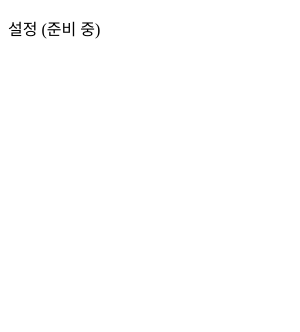
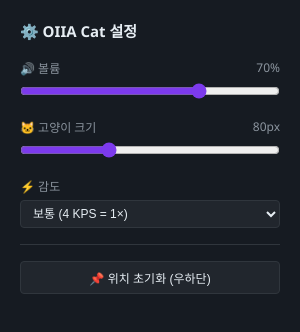
Before and after one commit to SongSeungHyeon01/oiia-cat, an Electron app: page src/settings/index.html in a window 300 px wide. Drawn offline with Linux system fonts and the light colour scheme; no server answers.

Commit message:
feat: settings window with live sliders

```diff
--- a/src/settings/index.html
+++ b/src/settings/index.html
@@ -1 +1,74 @@
-<!DOCTYPE html><html><body><p>설정 (준비 중)</p></body></html>
+<!DOCTYPE html>
+<html>
+<head>
+  <meta charset="UTF-8">
+  <title>OIIA Cat 설정</title>
+  <style>
+    * { box-sizing: border-box; margin: 0; padding: 0; }
+    body {
+      font-family: 'Segoe UI', sans-serif;
+      background: #161b22;
+      color: #e6edf3;
+      padding: 20px;
+    }
+    h2 { font-size: 15px; margin-bottom: 18px; }
+    .row { margin-bottom: 14px; }
+    label {
+      display: flex;
+      justify-content: space-between;
+      font-size: 12px;
+      color: #8b949e;
+      margin-bottom: 5px;
+    }
+    input[type="range"] { width: 100%; accent-color: #7c3aed; }
+    select {
+      width: 100%;
+      background: #21262d;
+      border: 1px solid #30363d;
+      color: #e6edf3;
+      padding: 5px 8px;
+      border-radius: 4px;
+      font-size: 12px;
+    }
+    hr { border: none; border-top: 1px solid #30363d; margin: 16px 0; }
+    button {
+      width: 100%;
+      background: #21262d;
+      border: 1px solid #30363d;
+      color: #e6edf3;
+      padding: 7px;
+      border-radius: 4px;
+      font-size: 12px;
+      cursor: pointer;
+    }
+    button:hover { background: #2d333b; }
+  </style>
+</head>
+<body>
+  <h2>⚙️ OIIA Cat 설정</h2>
+
+  <div class="row">
+    <label>🔊 볼륨 <span id="volumeVal">70%</span></label>
+    <input type="range" id="volume" min="0" max="100" value="70">
+  </div>
+
+  <div class="row">
+    <label>🐱 고양이 크기 <span id="sizeVal">80px</span></label>
+    <input type="range" id="catSize" min="40" max="160" value="80">
+  </div>
+
+  <div class="row">
+    <label>⚡ 감도</label>
+    <select id="sensitivity">
+      <option value="low">낮음 (6 KPS = 1×)</option>
+      <option value="medium" selected>보통 (4 KPS = 1×)</option>
+      <option value="high">높음 (2.5 KPS = 1×)</option>
+    </select>
+  </div>
+
+  <hr>
+  <button id="resetPos">📌 위치 초기화 (우하단)</button>
+
+  <script src="renderer.js"></script>
+</body>
+</html>
--- /dev/null
+++ b/src/settings/renderer.js
@@ -0,0 +1,39 @@
+const volumeEl     = document.getElementById('volume');
+const volumeVal    = document.getElementById('volumeVal');
+const sizeEl       = document.getElementById('catSize');
+const sizeVal      = document.getElementById('sizeVal');
+const sensitivityEl = document.getElementById('sensitivity');
+const resetPosBtn  = document.getElementById('resetPos');
+
+function save() {
+  window.api.saveSettings({
+    volume:      parseInt(volumeEl.value, 10),
+    catSize:     parseInt(sizeEl.value, 10),
+    sensitivity: sensitivityEl.value
+  });
+}
+
+volumeEl.addEventListener('input', () => {
+  volumeVal.textContent = `${volumeEl.value}%`;
+  save();
+});
+
+sizeEl.addEventListener('input', () => {
+  sizeVal.textContent = `${sizeEl.value}px`;
+  save();
+});
+
+sensitivityEl.addEventListener('change', save);
+
+resetPosBtn.addEventListener('click', () => window.api.resetPosition());
+
+async function init() {
+  const s = await window.api.getSettings();
+  volumeEl.value        = s.volume;
+  volumeVal.textContent = `${s.volume}%`;
+  sizeEl.value          = s.catSize;
+  sizeVal.textContent   = `${s.catSize}px`;
+  sensitivityEl.value   = s.sensitivity;
+}
+
+init();
```
Also changed, not shown: src/settings/preload.js (+7 -1 lines).
